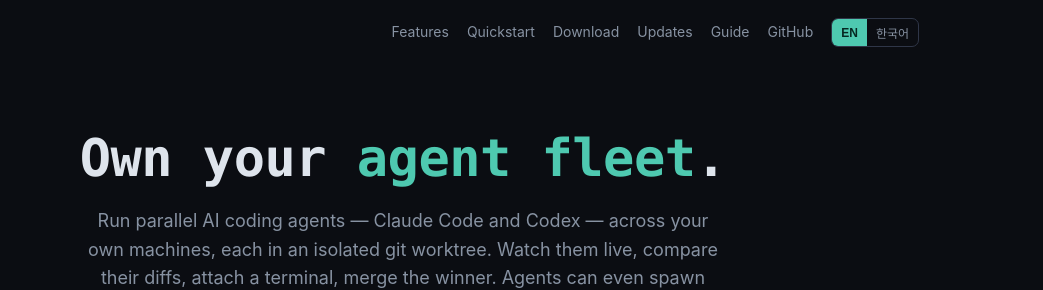
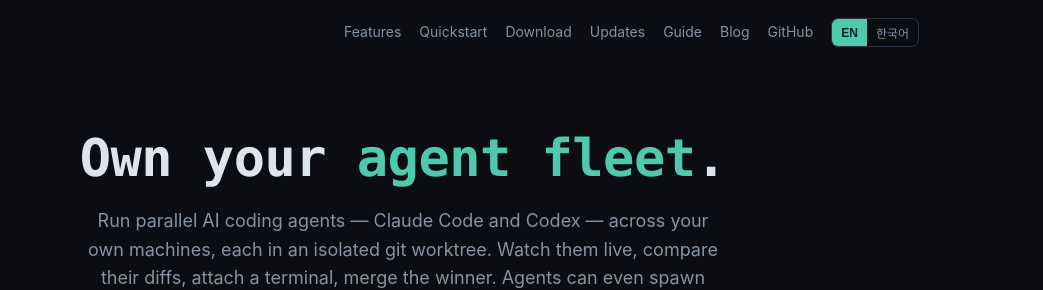
Before and after one commit to hanmariyang/coxpit-oss, a website: page docs/index.html in a window 1280 px wide. Shown: the top 290 px of the page, 237-1280 px from the left. Drawn offline with Linux system fonts and the light colour scheme.

Commit message:
nav: link to AIP Lab blog (#5)

```diff
--- a/docs/index.html
+++ b/docs/index.html
@@ -126,7 +126,7 @@
       <a href="#download" data-i18n="nav.download">Download</a>
       <a href="updates.html" data-i18n="nav.updates">Updates</a>
       <a id="guideLink" href="https://github.com/hanmariyang/coxpit-oss/blob/main/docs/GUIDE.md" data-i18n="nav.guide">Guide</a>
-      <a href="https://github.com/hanmariyang/coxpit-oss">GitHub</a>
+      <a href="https://aiplab.kr/blog/">Blog</a><a href="https://github.com/hanmariyang/coxpit-oss">GitHub</a>
       <span class="lang" role="group" aria-label="language">
         <button type="button" data-lang="en">EN</button>
         <button type="button" data-lang="ko">한국어</button>
```
